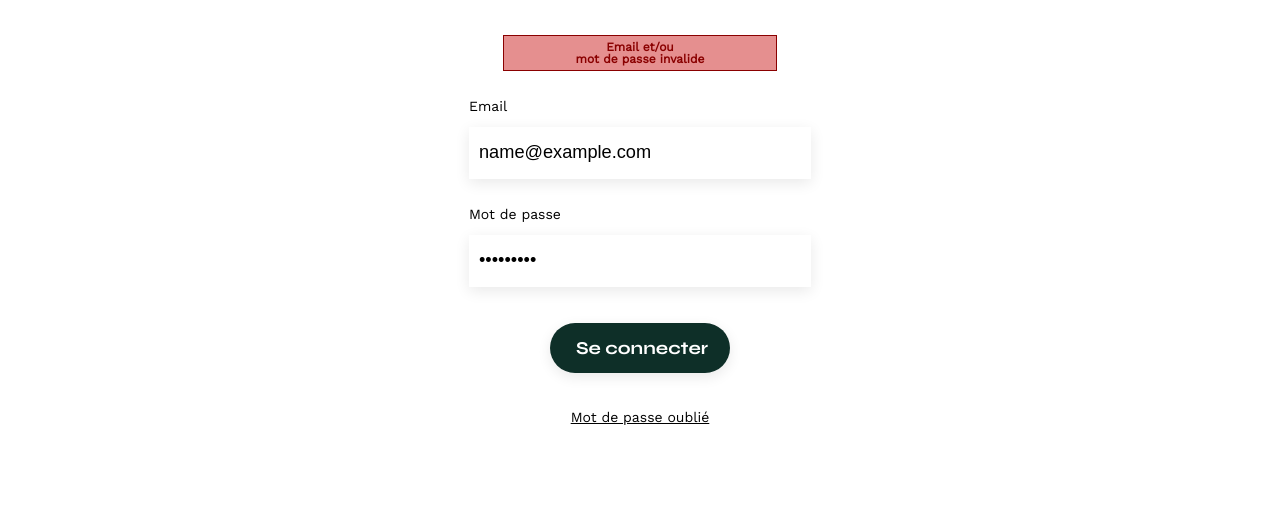
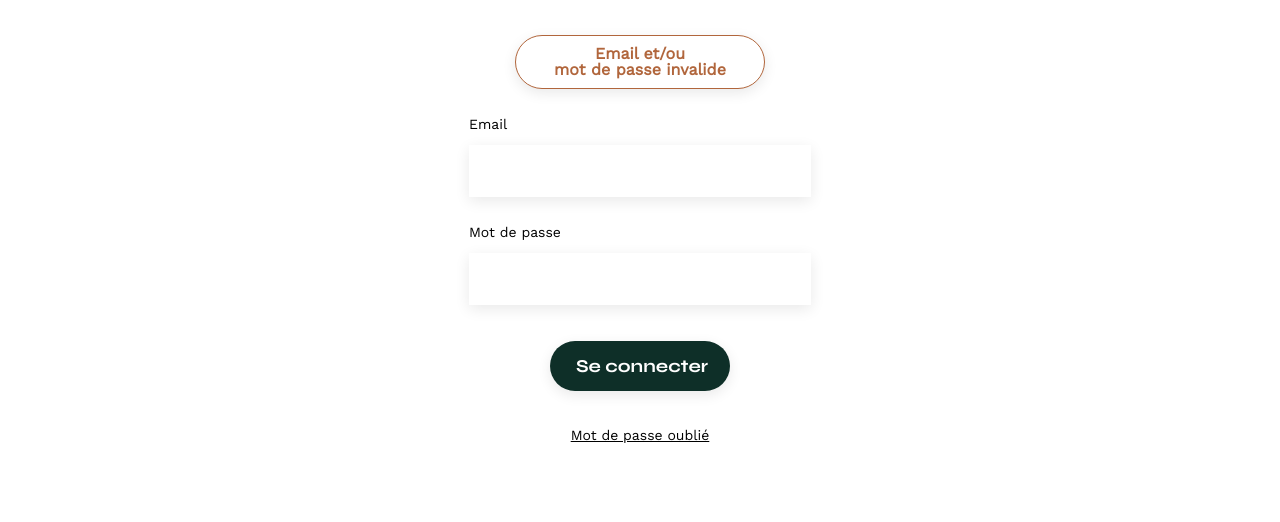
Before and after one commit to sebastienDOC/P6-SophieBluel, a plain HTML site: page FrontEnd/login.html in a window 1280 px wide. Both pictures are taken after typing "name@example.com", "Sample123" into the empty fields and a click on the input "Se connecter". Shown: the part 278-800 px from the top of the page. Drawn offline with nearby package versions, Linux system fonts and the light colour scheme.

Commit message:
message login fail

```diff
--- a/FrontEnd/assets/style.css
+++ b/FrontEnd/assets/style.css
@@ -269,36 +269,24 @@ h2.center {
 .underline {
 	text-decoration: underline;
 }
-
-
-
-
-
-
-
-
-
-#login-error-msg-holder {
+#error-msg {
 	width: 100%;
 	height: 100%;
 	display: grid;
 	justify-items: center;
 	align-items: center;
-  }
-
-  #login-error-msg {
-	width: 23%;
+}
+#login-error-msg {
+	width: 20%;
 	text-align: center;
 	margin: 0;
-	padding: 5px;
-	font-size: 12px;
+	padding: 10px;
+	font-size: 16px;
 	font-weight: bold;
-	color: #8a0000;
-	border: 1px solid #8a0000;
-	background-color: #e58f8f;
+	color: #B1663C;
+	border: 1px solid #B1663C;
+	background-color: white;
 	opacity: 0;
-  }
-
-  #error-msg-second-line {
-	display: block;
-  }
+	box-shadow: 0px 4px 14px rgba(0, 0, 0, 0.09);
+	border-radius: 50px;
+}
--- a/FrontEnd/login.html
+++ b/FrontEnd/login.html
@@ -26,10 +26,10 @@
     </header>
     <main>
         <h2 class="center">Log In</h2>
-        <div id="login-error-msg-holder">
-            <p id="login-error-msg">Email et/ou <span id="error-msg-second-line">mot de passe invalide</span></p>
+        <div id="error-msg">
+            <p id="login-error-msg">Email et/ou <br> mot de passe invalide</p>
           </div>
-        <form class="login_container" method="post">
+        <form name="log" class="login_container" method="post">
             <label for="email">Email</label>
             <input type="text" name="email" id="email" required>
             <label for="password">Mot de passe</label>
--- a/FrontEnd/modules/fetch.js
+++ b/FrontEnd/modules/fetch.js
@@ -8,5 +8,3 @@ export async function getData(url, callback) {
         return data
     });
 }
-
-// -------------------------------------------------------------------------
--- a/FrontEnd/modules/login.js
+++ b/FrontEnd/modules/login.js
@@ -1,5 +1,14 @@
+let urlLogin = "http://localhost:5678/api/users/login";
+
+async function getData(urlLogin) {
+    return await fetch(urlLogin)
+    .then((reponse) => reponse.json())
+    .then(data => {
+        return data
+    });
+}
+
 const loginButton = document.getElementById("login");
-
 loginButton.addEventListener("click", function(event) {
     event.preventDefault();
     let email = document.getElementById("email").value;
@@ -7,10 +16,10 @@ loginButton.addEventListener("click", function(event) {
     const loginErrorMsg = document.getElementById("login-error-msg");
 
     if (email === "sophie.bluel@test.tld" && password === "S0phie") {
-        alert ("You have successfully logged in.");
+        getData();
         window.location = "./index.html";
     } else {
-        location.reload()
+        document.log.reset();
         loginErrorMsg.style.opacity = 1;
     }
 })
--- a/FrontEnd/modules/main.js
+++ b/FrontEnd/modules/main.js
@@ -5,13 +5,11 @@ let urlProjets = "http://localhost:5678/api/works";
 let urlCategories = "http://localhost:5678/api/categories";
 
 getData(urlProjets, projets => {
-
     afficherProjet(projets)
     let projetsData = projets;
     console.log("Projets : ", projetsData);
 
     getData(urlCategories, categories => {
-
         creerBouton(categories)
         let categoriesData = categories;
         console.log("Catégories : ", categoriesData);
```
